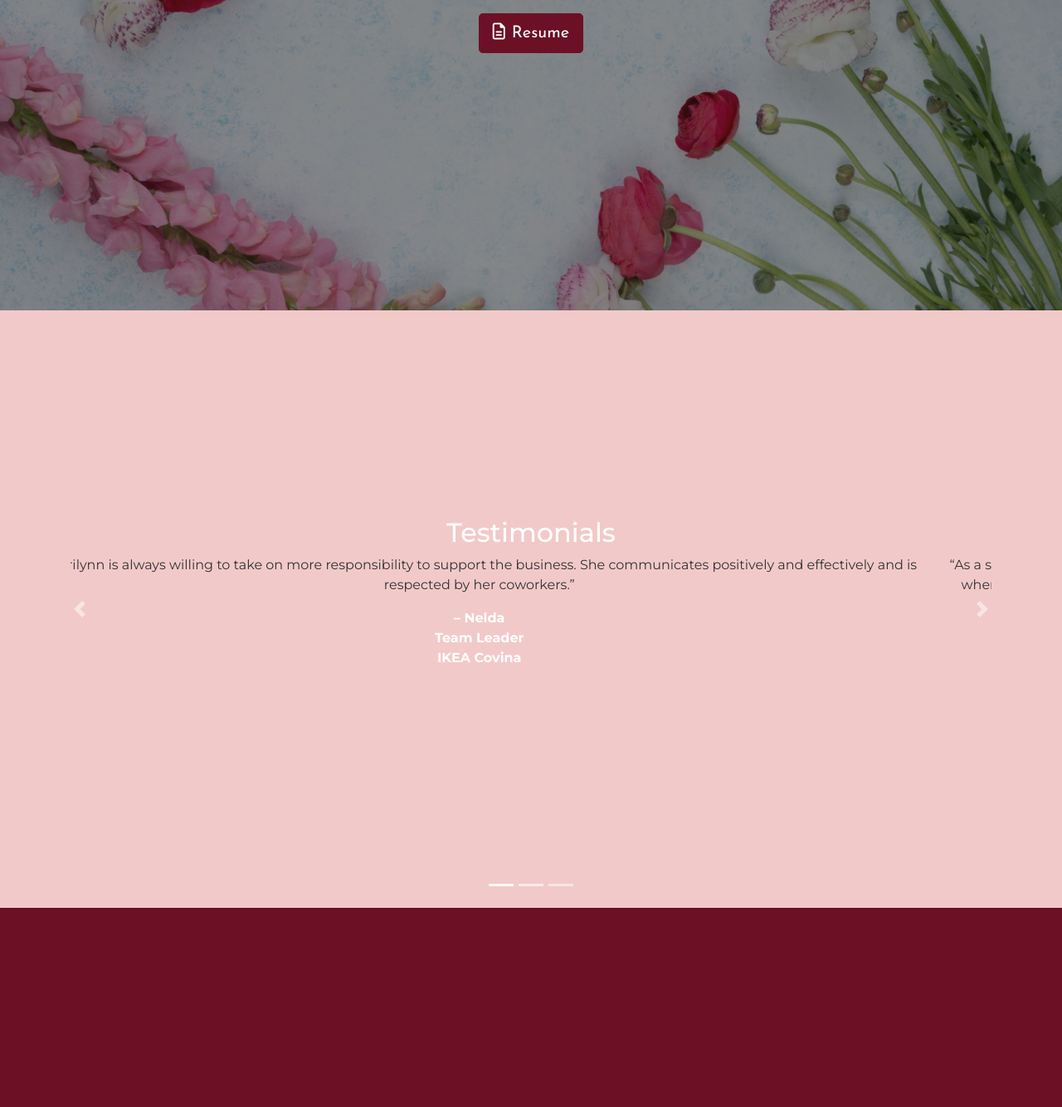
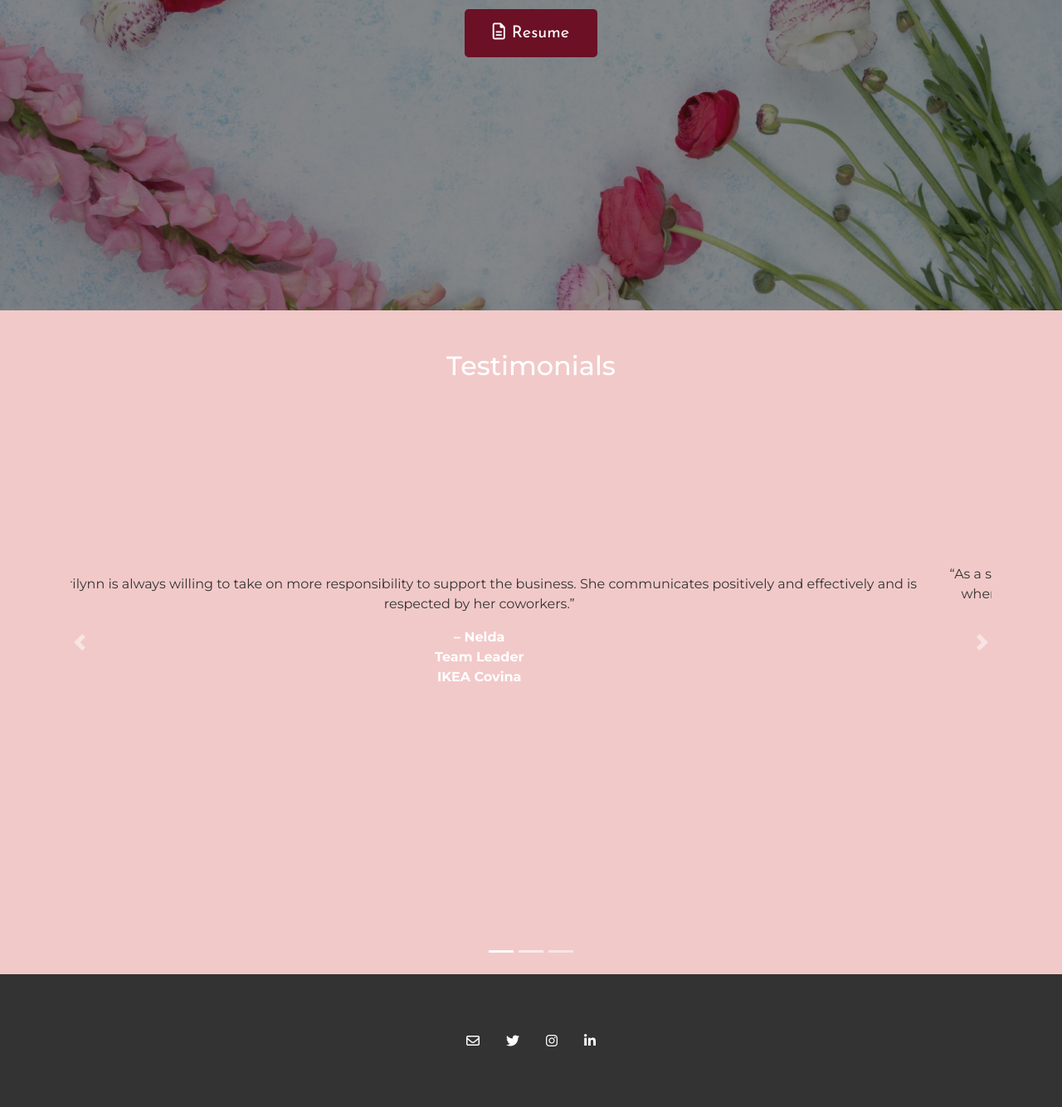
Before and after one commit to ivort1/marilynn, a plain HTML site: page index.html in a window 1280 px wide. Shown: the part 482-1816 px from the top of the page at 83% size. Before the commit the page ends 1576 px from the top, so only its background shows below. Drawn offline with nearby package versions, Linux system fonts and the light colour scheme.

Commit message:
Completed the Testimonials and Contact Me sections. Inserted links to social media sites and uploaded  the resume. Adjusted some of the layout and spacing.The Projects section is the last thing remaining to do.

```diff
--- a/css/carousel.css
+++ b/css/carousel.css
@@ -3,17 +3,23 @@
   color: rgb(51, 51, 51);
   font-family: "Montserrat", sans-serif;
   font-weight: 400;
-  height: 90vh;
+  height: 100vh;
   padding: 2rem;
   text-align: center;
 
+  margin: auto;
+}
+
+.carousel-inner {
+  height: 75vh;
   display: flex;
-  justify-content: center;
-  flex-direction: column;
+  flex-direction: row;
+  align-items: center;
 }
 
 #testimonials-title {
   color: #fff;
+  margin-top: 1rem;;
 }
 
 .testimonial-quoter {
--- a/css/footer.css
+++ b/css/footer.css
@@ -0,0 +1,23 @@
+.footer{
+  background-color: rgb(51, 51, 51);
+  height: 20vh;
+
+  display:flex;
+  flex-direction: row;
+  align-items: center;
+}
+
+.footer .container {
+  display: flex;
+  flex-direction: row;
+  justify-content: center;
+}
+
+.footer-links a {
+  color: #fff;
+}
+
+.footer-icons {
+  color: #fff;
+margin: auto 1rem;
+}
--- a/css/jumbotron.css
+++ b/css/jumbotron.css
@@ -28,10 +28,60 @@
   margin: 1.5rem 0;
 }
 
-.btn-primary {
+.resume-button {
   background-color: rgb(108, 16, 38);
   border-color: rgb(108, 16, 38);
+  border-radius: 0.3rem;
+  border-style: solid;
+  color: #fff;
+  font-size: 1.25rem;
+  padding: 0.75rem 2rem;
+  text-decoration: none;
 }
+
+.resume-button:active {
+  border-color: rgb(143, 21, 50);
+  text-decoration: none;
+}
+
+.resume-button:hover {
+  background-color: rgb(143, 21, 50);
+  border-color: rgb(143, 21, 50);
+}
+.resume-button:visited {
+  border-color: rgb(143, 21, 50);
+}
+
+.resume-button a {
+  color: #fff;
+}
+
+.resume-button a:hover {
+  text-decoration: none;
+}
+
+/* .btn-primary {
+  background-color: rgb(108, 16, 38) !important;
+  border-color: rgb(108, 16, 38) !important;
+}
+
+.btn-primary:hover {
+  background-color: rgb(143, 21, 50) !important;
+  border-color: rgb(143, 21, 50) !important;
+  box-shadow: none !important;
+}
+
+.btn-primary:active {
+  background-color: rgb(143, 21, 50) !important;
+  border-color: rgb(143, 21, 50) !important;
+  box-shadow: none !important;
+}
+
+.btn-primary:visited {
+  background-color: rgb(143, 21, 50);
+  border-color: rgb(143, 21, 50);
+  box-shadow: none;
+} */
 
 .far {
   margin-right: 0.5rem;
--- a/index.html
+++ b/index.html
@@ -1,37 +1,29 @@
 <!DOCTYPE html>
 <html lang="en">
     <head>
-    <meta charset="UTF-8" />
-    <meta name="viewport" content="width=device-width, initial-scale=1.0" />
+        <meta charset="UTF-8"/>
+        <meta
+        name="viewport" content="width=device-width, initial-scale=1.0"/>
 
         <!-- Bootstrap CDN -->
         <link
-      rel="stylesheet"
-      href="https://cdn.jsdelivr.net/npm/bootstrap@4.5.3/dist/css/bootstrap.min.css"
-      integrity="sha384-TX8t27EcRE3e/ihU7zmQxVncDAy5uIKz4rEkgIXeMed4M0jlfIDPvg6uqKI2xXr2"
-      crossorigin="anonymous"
-    />
+        rel="stylesheet" href="https://cdn.jsdelivr.net/npm/bootstrap@4.5.3/dist/css/bootstrap.min.css" integrity="sha384-TX8t27EcRE3e/ihU7zmQxVncDAy5uIKz4rEkgIXeMed4M0jlfIDPvg6uqKI2xXr2" crossorigin="anonymous"/>
 
         <!-- Google Fonts -->
-    <link rel="preconnect" href="https://fonts.gstatic.com" />
-    <link rel="preconnect" href="https://fonts.gstatic.com" />
+        <link rel="preconnect" href="https://fonts.gstatic.com"/>
+        <link rel="preconnect" href="https://fonts.gstatic.com"/>
         <link
-      href="https://fonts.googleapis.com/css2?family=Josefin+Sans:wght@100;200;300;400;500;600;700&family=Montserrat:wght@100;200;300;400;500;600;700;800;900&display=swap"
-      rel="stylesheet"
-    />
+        href="https://fonts.googleapis.com/css2?family=Josefin+Sans:wght@100;200;300;400;500;600;700&family=Montserrat:wght@100;200;300;400;500;600;700;800;900&display=swap" rel="stylesheet"/>
 
         <!-- Font Awesome -->
-    <script
-      src="https://kit.fontawesome.com/919ba25818.js"
-      crossorigin="anonymous"
-    ></script>
+        <script src="https://kit.fontawesome.com/919ba25818.js" crossorigin="anonymous"></script>
 
         <!-- Custom CSS -->
-    <link rel="stylesheet" href="/css/style.css" />
-    <link rel="stylesheet" href="/css/navigationBar.css" />
-    <link rel="stylesheet" href="/css/jumbotron.css" />
-    <link rel="stylesheet" href="/css/carousel.css" />
-    <link rel="stylesheet" href="/css/footer.css" />
+        <link rel="stylesheet" href="/css/style.css"/>
+        <link rel="stylesheet" href="/css/navigationBar.css"/>
+        <link rel="stylesheet" href="/css/jumbotron.css"/>
+        <link rel="stylesheet" href="/css/carousel.css"/>
+        <link rel="stylesheet" href="/css/footer.css"/>
 
         <title>Marilynn Muro | Portfolio</title>
     </head>
@@ -39,29 +31,22 @@
     <body>
         <!-- Navbar -->
         <nav class="navbar navbar-expand-lg navbar-dark bg-dark">
-      <div class="container">
+            <div
+                class="container">
                 <!-- <a class="navbar-brand" href="#">Navbar</a> -->
-        <button
-          class="navbar-toggler"
-          type="button"
-          data-toggle="collapse"
-          data-target="#navbarNavAltMarkup"
-          aria-controls="navbarNavAltMarkup"
-          aria-expanded="false"
-          aria-label="Toggle navigation"
-        >
+                <button class="navbar-toggler" type="button" data-toggle="collapse" data-target="#navbarNavAltMarkup" aria-controls="navbarNavAltMarkup" aria-expanded="false" aria-label="Toggle navigation">
                     <i class="fas fa-bars"></i>
                     <span class="menu-text">MENU</span>
                 </button>
                 <div class="collapse navbar-collapse" id="navbarNavAltMarkup">
                     <div class="navbar-nav ml-auto">
-            <a class="nav-link active" href="#"
-              >Home <span class="sr-only">(current)</span></a
-            >
-            <a class="nav-link" href="#">Blog</a>
+                        <a class="nav-link active" href="#">Home
+                            <span class="sr-only">(current)</span>
+                        </a>
+                        <a class="nav-link" href="https://uncoveringtreasuresattraderjoes.wordpress.com/" target="_blank" rel="noopener noreferrer">Blog</a>
                         <a class="nav-link" href="#">Projects</a>
-            <a class="nav-link" href="#">Testimonials</a>
-            <a class="nav-link" href="#">Contact Me</a>
+                        <a class="nav-link" href="#carouselExampleIndicators">Testimonials</a>
+                        <a class="nav-link" href="#contact-me">Contact Me</a>
                     </div>
                 </div>
             </div>
@@ -74,46 +59,38 @@
                 <p class="lead">
                     Public Relations | Advertising | Social Media Content
                 </p>
-        <a class="btn btn-primary btn-lg" href="#" role="button"
-          ><i class="far fa-file-alt"></i>Resume</a
-        >
+                <a href="/documents/Resume.pdf" target="_blank" rel="noopener noreferrer"><button class="resume-button"><i class="far fa-file-alt"></i>Resume</button></a>
+                <!-- <a class="btn btn-primary btn-lg" href="/documents/Resume.pdf" target="_blank" rel="noopener noreferrer" role="button">
+                    <i class="far fa-file-alt"></i>Resume</a> -->
             </div>
         </div>
 
-    <!-- My Work -->
+        <!-- Projects -->
 
         <!-- Testimonials -->
-    <div
-      id="carouselExampleIndicators"
-      class="carousel slide"
-      data-ride="carousel"
-    >
+        <div id="carouselExampleIndicators" class="carousel slide" data-ride="carousel">
             <h2 id="testimonials-title">Testimonials</h2>
 
             <div class="container">
                 <ol class="carousel-indicators">
-          <li
-            data-target="#carouselExampleIndicators"
-            data-slide-to="0"
-            class="active"
-          ></li>
+                    <li data-target="#carouselExampleIndicators" data-slide-to="0" class="active"></li>
                     <li data-target="#carouselExampleIndicators" data-slide-to="1"></li>
                     <li data-target="#carouselExampleIndicators" data-slide-to="2"></li>
                 </ol>
                 <div class="carousel-inner">
-          <div class="carousel-item active">
+                    <div class="carousel-item active" data-interval="10000">
                         <p class="d-block w-100">
                             “Marilynn is always willing to take on more responsibility to
                                           support the business. She communicates positively and effectively
                                           and is respected by her coworkers.”
                             <div class="testimonial-quoter">
                                 <strong>– Nelda
-                  <br />Team Leader
-                  <br />IKEA Covina</strong>
+                                    <br/>Team Leader
+                                    <br/>IKEA Covina</strong>
                             </div>
                         </p>
                     </div>
-          <div class="carousel-item">
+                    <div class="carousel-item" data-interval="10000">
                         <p class="d-block w-100">
                             “As a store we place a great deal of emphasis on being consistent
                                           in living our values and demonstrating our core leadership
@@ -122,12 +99,12 @@
                                           day that she is performing in her role.”
                             <div class="testimonial-quoter">
                                 <strong>– Paul
-                  <br />Market Manager
-                  <br />IKEA Covina</strong>
+                                    <br/>Market Manager
+                                    <br/>IKEA Covina</strong>
                             </div>
                         </p>
                     </div>
-          <div class="carousel-item">
+                    <div class="carousel-item" data-interval="10000">
                         <p class="d-block w-100">
                             <div>
                                 “Marilynn enables change by her willingness to take on new tasks
@@ -139,50 +116,46 @@
                             </div>
                             <div class="testimonial-quoter">
                                 <strong>– Diana
-                  <br />Operations Manager
-                  <br />IKEA Covina</strong>
+                                    <br/>Operations Manager
+                                    <br/>IKEA Covina</strong>
                             </div>
                         </p>
                     </div>
                 </div>
-        <a
-          class="carousel-control-prev"
-          href="#carouselExampleIndicators"
-          role="button"
-          data-slide="prev"
-        >
+                <a class="carousel-control-prev" href="#carouselExampleIndicators" role="button" data-slide="prev">
                     <span class="carousel-control-prev-icon" aria-hidden="true"></span>
                     <span class="sr-only">Previous</span>
                 </a>
-        <a
-          class="carousel-control-next"
-          href="#carouselExampleIndicators"
-          role="button"
-          data-slide="next"
-        >
+                <a class="carousel-control-next" href="#carouselExampleIndicators" role="button" data-slide="next">
                     <span class="carousel-control-next-icon" aria-hidden="true"></span>
                     <span class="sr-only">Next</span>
                 </a>
             </div>
         </div>
 
+        <!-- Footer -->
+        <footer class="footer" id="contact-me">
+          <div class="container">
+            <a href="mailto: marilynn.muro4@gmail.com" class="footer-links" target="_blank" rel="noopener noreferrer">
+                <i class="far fa-envelope footer-icons"></i></a>
+
+            <a href="https://twitter.com/MurMarilynn" class="footer-links" target="_blank" rel="noopener noreferrer">
+                <i class="fab fa-twitter footer-icons"></i></a>
+
+            <a href="https://www.instagram.com/muromar/" class="footer-links" target="_blank" rel="noopener noreferrer">
+                <i class="fab fa-instagram footer-icons"></i></a>
+
+            <a href="https://www.linkedin.com/in/marilynn-muro-b93376133" class="footer-links" target="_blank" rel="noopener noreferrer">
+                <i class="fab fa-linkedin-in footer-icons"></i></a>
+          </div>
+        </footer>
+
+
         <!-- Bootstrap scripts -->
-    <script
-      src="https://code.jquery.com/jquery-3.5.1.slim.min.js"
-      integrity="sha384-DfXdz2htPH0lsSSs5nCTpuj/zy4C+OGpamoFVy38MVBnE+IbbVYUew+OrCXaRkfj"
-      crossorigin="anonymous"
-    ></script>
+        <script src="https://code.jquery.com/jquery-3.5.1.slim.min.js" integrity="sha384-DfXdz2htPH0lsSSs5nCTpuj/zy4C+OGpamoFVy38MVBnE+IbbVYUew+OrCXaRkfj" crossorigin="anonymous"></script>
 
-    <script
-      src="https://cdn.jsdelivr.net/npm/popper.js@1.16.1/dist/umd/popper.min.js"
-      integrity="sha384-9/reFTGAW83EW2RDu2S0VKaIzap3H66lZH81PoYlFhbGU+6BZp6G7niu735Sk7lN"
-      crossorigin="anonymous"
-    ></script>
+        <script src="https://cdn.jsdelivr.net/npm/popper.js@1.16.1/dist/umd/popper.min.js" integrity="sha384-9/reFTGAW83EW2RDu2S0VKaIzap3H66lZH81PoYlFhbGU+6BZp6G7niu735Sk7lN" crossorigin="anonymous"></script>
 
-    <script
-      src="https://cdn.jsdelivr.net/npm/bootstrap@4.5.3/dist/js/bootstrap.min.js"
-      integrity="sha384-w1Q4orYjBQndcko6MimVbzY0tgp4pWB4lZ7lr30WKz0vr/aWKhXdBNmNb5D92v7s"
-      crossorigin="anonymous"
-    ></script>
+        <script src="https://cdn.jsdelivr.net/npm/bootstrap@4.5.3/dist/js/bootstrap.min.js" integrity="sha384-w1Q4orYjBQndcko6MimVbzY0tgp4pWB4lZ7lr30WKz0vr/aWKhXdBNmNb5D92v7s" crossorigin="anonymous"></script>
     </body>
 </html>
```
Also changed, not shown: css/navigationBar.css (+4 -3 lines), images/rose.png (added), images/rose.svg (added), 3 other files. Lines whose indentation alone changed are shown as unchanged.
